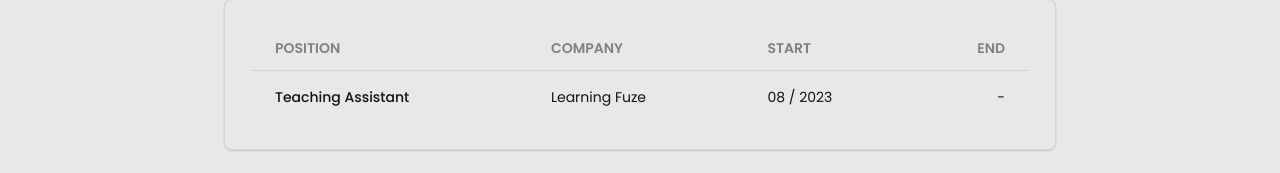
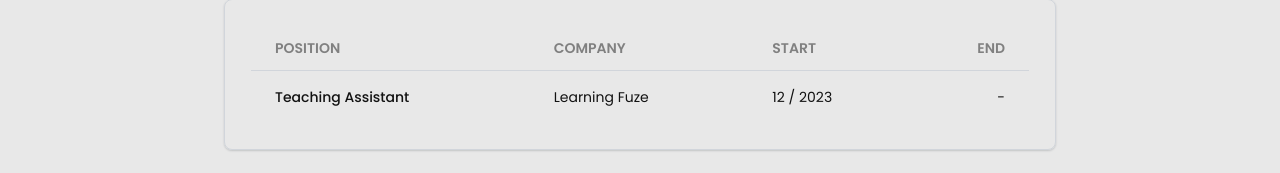
Before and after one commit to eric-k-chu/Portfolio, a React (Vite) app in the folder portfolio/: page /about in a window 1280 px wide. Shown: the part 622-795 px from the top of the page. Built offline with nearby package versions, Linux system fonts and the light colour scheme.

Commit message:
changed starting date

```diff
--- a/portfolio/src/pages/AboutPage.tsx
+++ b/portfolio/src/pages/AboutPage.tsx
@@ -69,7 +69,7 @@ export function AboutPage() {
                         Teaching Assistant
                       </td>
                       <td className="px-6 py-4 text-sm">Learning Fuze</td>
-                      <td className="px-6 py-4 text-sm">08 / 2023</td>
+                      <td className="px-6 py-4 text-sm">12 / 2023</td>
                       <td className="px-6 py-4 text-end text-sm">-</td>
                     </tr>
                   </tbody>
```
